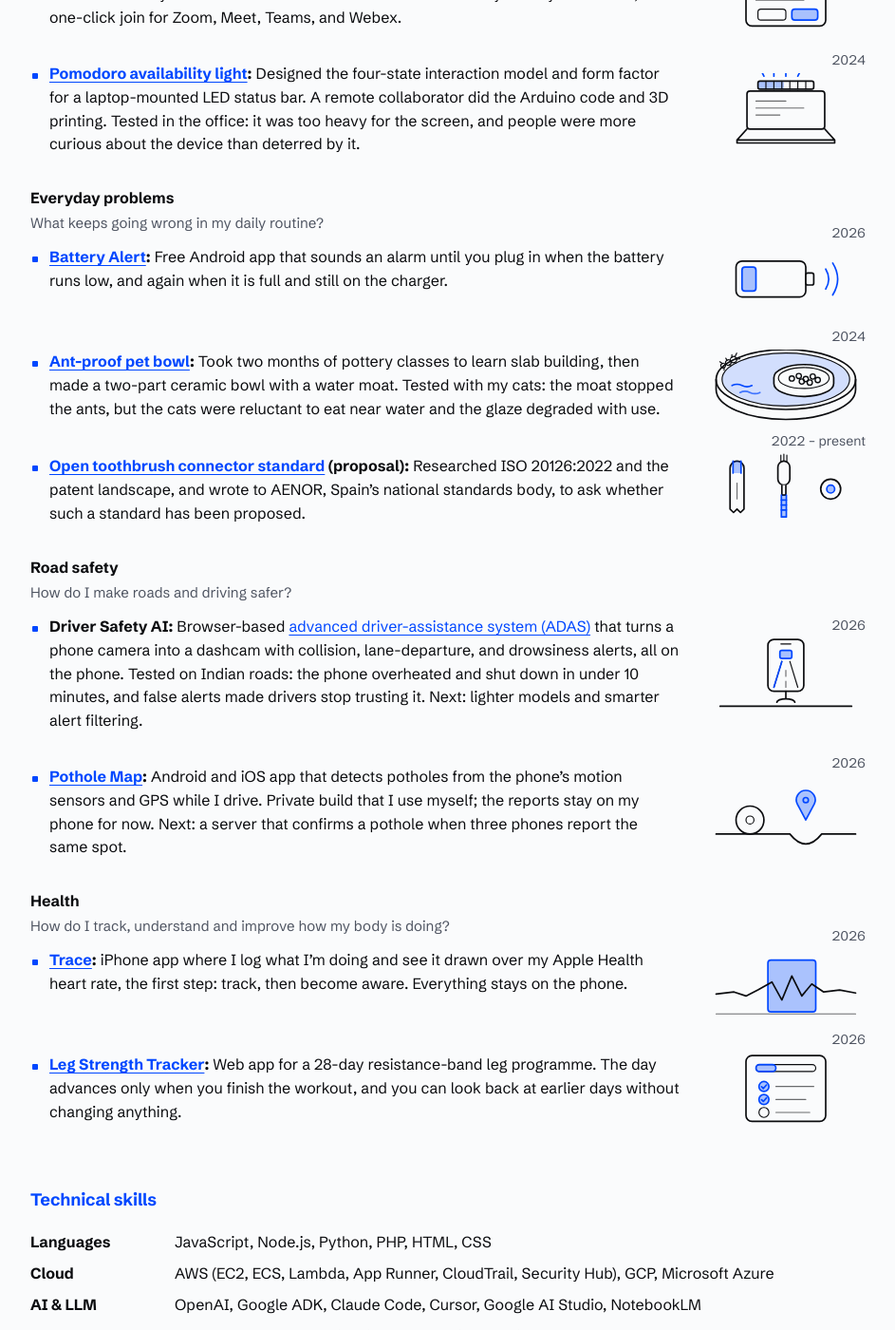
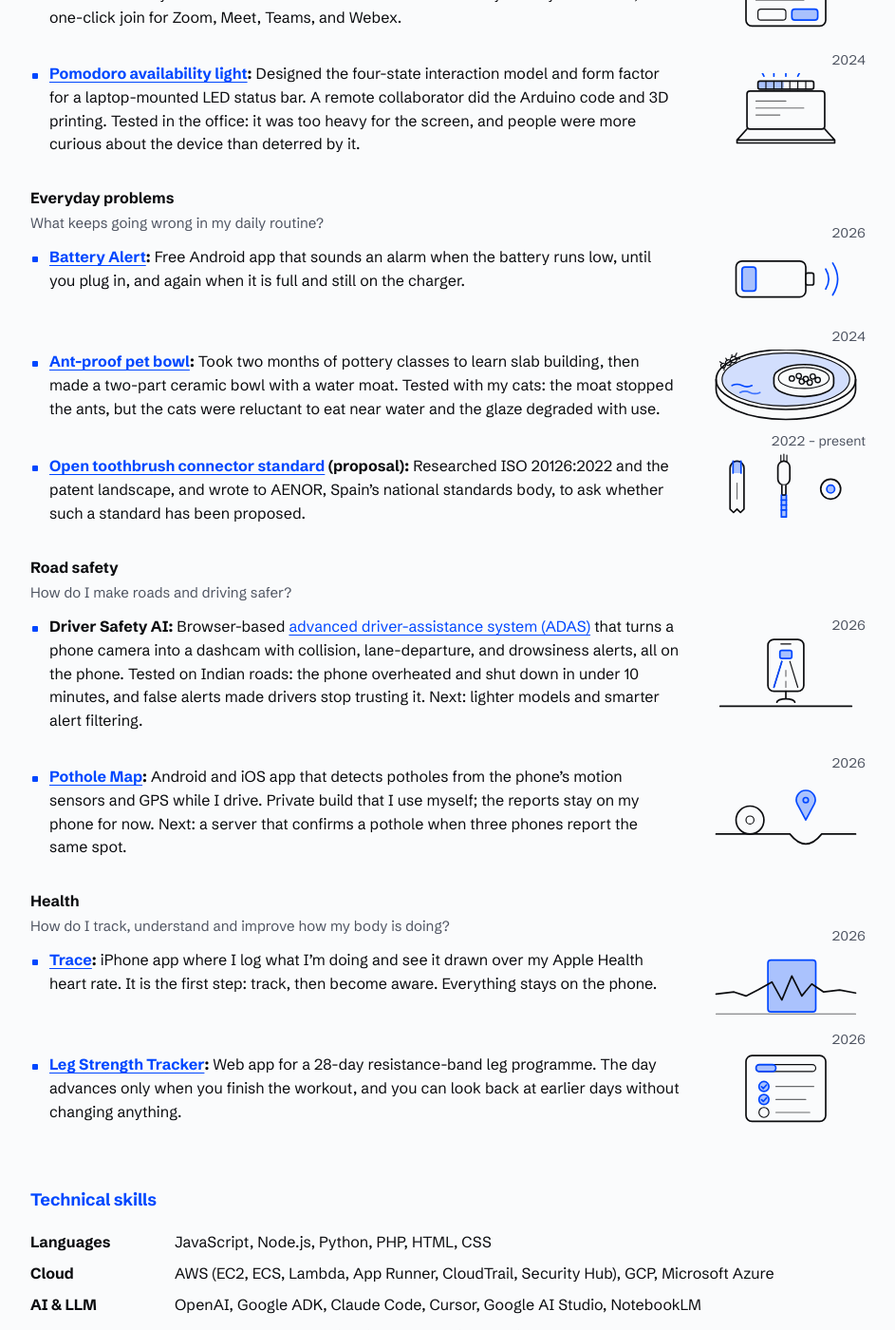
Before and after one commit to and/and.github.io, a Jekyll site: the page resume/index.html, which Jekyll copies as it is, in a window 1280 px wide and 1400 px high, scrolled down 2819 px. Shown: the whole window at 95% size, without its empty margins (168-1111 px from the left). Built offline with Jekyll 4.4.1, drawn with Linux system fonts in a browser that asks for light colours.

Commit message:
Resume: fix Trace, Battery Alert and Hardware summary wording
Co-Authored-By: Claude Sonnet 5.5 <noreply@anthropic.com>
Claude-Session: https://claude.ai/code/session_01MuwebNEXBFxCrvNjpbsvNM

```diff
--- a/resume/index.html
+++ b/resume/index.html
@@ -313,7 +313,7 @@ a:hover { text-decoration-thickness: 2px; }
               <path class="water" d="M100 62 L91.5 46 A9.5 9.5 0 1 1 108.5 46 Z"/>
               <circle class="water thin" cx="100" cy="42" r="2.6"/>
             </svg></figure></div></li>
-          <li class="dated" data-v="sw des" data-theme="health"><div class="pt"><b><a href="/utilities/trace/">Trace</a>:</b> iPhone app where I log what I’m doing and see it drawn over my Apple Health heart rate, the first step: track, then become aware. Everything stays on the phone.</div><div class="side"><p class="dates">2026</p><figure class="art"><svg viewBox="0 18 160 72" role="img" aria-label="Line drawing of a heart-rate line across a day with one stretch shaded in blue, the activity that was logged over it">
+          <li class="dated" data-v="sw des" data-theme="health"><div class="pt"><b><a href="/utilities/trace/">Trace</a>:</b> iPhone app where I log what I’m doing and see it drawn over my Apple Health heart rate. It is the first step: track, then become aware. Everything stays on the phone.</div><div class="side"><p class="dates">2026</p><figure class="art"><svg viewBox="0 18 160 72" role="img" aria-label="Line drawing of a heart-rate line across a day with one stretch shaded in blue, the activity that was logged over it">
               <rect class="tint-strong" x="62" y="30" width="48" height="52" rx="3"/>
               <rect class="water thin" x="62" y="30" width="48" height="52" rx="3"/>
               <path class="ln" d="M10 64 L28 62 L40 66 L52 60 L66 52 L76 70 L86 46 L96 66 L106 54 L118 62 L134 60 L150 63"/>
@@ -342,7 +342,7 @@ a:hover { text-decoration-thickness: 2px; }
               <rect class="tint-strong" x="86" y="70" width="26" height="11" rx="3"/>
               <rect class="water thin" x="86" y="70" width="26" height="11" rx="3"/>
             </svg></figure></div></li>
-          <li class="dated" data-theme="everyday" data-v="sw"><div class="pt"><b><a href="/utilities/battery-alert/">Battery Alert</a>:</b> Free Android app that sounds an alarm until you plug in when the battery runs low, and again when it is full and still on the charger.</div><div class="side"><p class="dates">2026</p><figure class="art"><svg viewBox="0 18 160 72" role="img" aria-label="Line drawing of a phone battery that is nearly empty, with a short blue bar of charge left and sound waves coming off it for the alarm">
+          <li class="dated" data-theme="everyday" data-v="sw"><div class="pt"><b><a href="/utilities/battery-alert/">Battery Alert</a>:</b> Free Android app that sounds an alarm when the battery runs low, until you plug in, and again when it is full and still on the charger.</div><div class="side"><p class="dates">2026</p><figure class="art"><svg viewBox="0 18 160 72" role="img" aria-label="Line drawing of a phone battery that is nearly empty, with a short blue bar of charge left and sound waves coming off it for the alarm">
               <rect class="body" x="30" y="34" width="70" height="36" rx="6"/>
               <rect class="body" x="100" y="46" width="8" height="12" rx="2"/>
               <rect class="tint-strong" x="36" y="40" width="14" height="24" rx="3"/>
```
Also changed, not shown: other parts of resume/index.html (+1 -1 lines).
